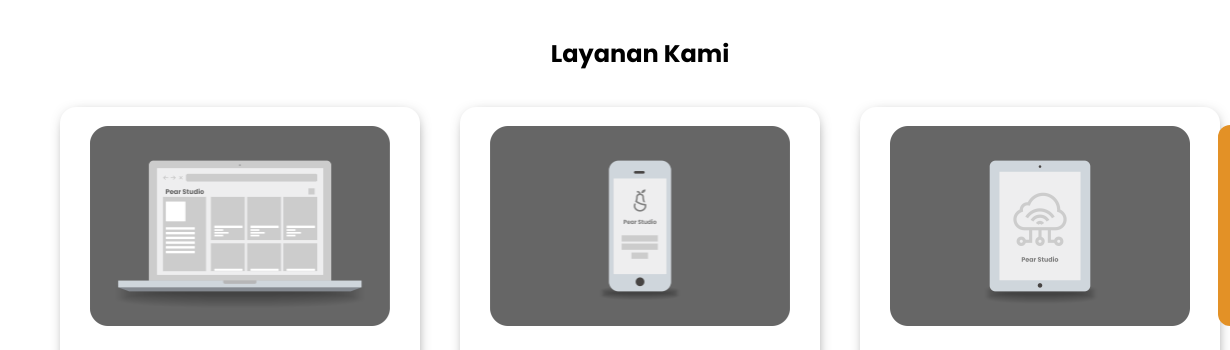
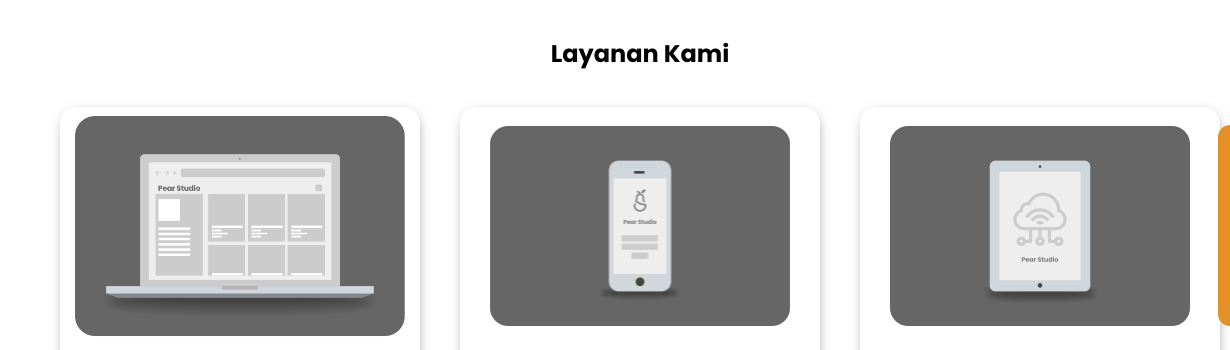
Before and after one commit to arifalhidayah/company-profile-pear-studio, a plain HTML site: page index.html in a window 1280 px wide. In both pictures the pointer is over the picture 240 px from the left and 1121 px from the top of the page. Shown: the part 896-1246 px from the top of the page, 0-1230 px from the left. Drawn offline with Linux system fonts and the light colour scheme.

Commit message:
hover zoom image

```diff
--- a/css/style.css
+++ b/css/style.css
@@ -165,6 +165,11 @@ main .article .article-container .article-content img {
     width: 300px;
 }
 
+main .article .article-container .article-content img:hover {
+    transform: scale(1.1);
+    transition: transform .2s;
+}
+
 main .article .article-container .article-content button {
     padding: .5rem 1rem;
     margin-block-start: 1rem;
```
